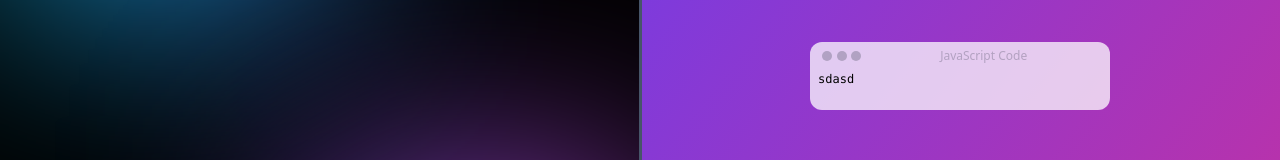
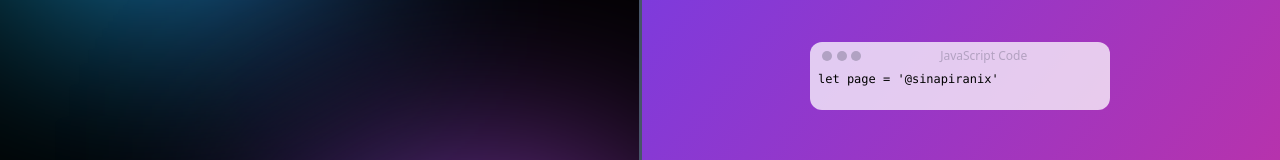
Before and after one commit to sinapirani/Azhdar, a Next.js app: page / in a window 1280 px wide. Shown: the part 324-484 px from the top of the page. Built offline with nearby package versions, Linux system fonts and the light colour scheme.

Commit message:
code mached by redux

```diff
--- a/components/tools.js
+++ b/components/tools.js
@@ -1,5 +1,7 @@
 import { useState } from "react"
 import Input from "./tools/input"
+import Trash from "./tools/bottons/trash"
+import Play from "./tools/bottons/play"
 
 export default function Tools({width}){
 
@@ -13,20 +15,8 @@ export default function Tools({width}){
             </div>
 
             <div className="h-1/2 w-full flex justify-start gap-x-5 pl-7 items-center ">
-
-                <button className=" z-20 flex justify-center items-center w-1/6 bg-transparent font-extrabold text-white/70 border-2 border-solid border-white/50 text-lg h-14 rounded-md hover:bg-white hover:text-fuchsia-500 duration-75" id="run">
-                    <svg xmlns="http://www.w3.org/2000/svg" className="h-11 w-11" fill="none" viewBox="0 0 24 24" stroke="currentColor" strokeWidth={2}>
-                        <path strokeLinecap="round" strokeLinejoin="round" d="M14.752 11.168l-3.197-2.132A1 1 0 0010 9.87v4.263a1 1 0 001.555.832l3.197-2.132a1 1 0 000-1.664z" />
-                        <path strokeLinecap="round" strokeLinejoin="round" d="M21 12a9 9 0 11-18 0 9 9 0 0118 0z" />
-                    </svg>
-                </button>
-
-                <button className=" z-20 flex justify-center items-center w-1/6 font-extrabold text-white/70 text-lg h-14 border-2 border-solid border-white/50 rounded-md hover:bg-white hover:text-fuchsia-500 duration-75" id="run">
-                    <svg xmlns="http://www.w3.org/2000/svg" className="h-10 w-10" fill="none" viewBox="0 0 24 24" stroke="currentColor" strokeWidth={2}>
-                        <path strokeLinecap="round" strokeLinejoin="round" d="M19 7l-.867 12.142A2 2 0 0116.138 21H7.862a2 2 0 01-1.995-1.858L5 7m5 4v6m4-6v6m1-10V4a1 1 0 00-1-1h-4a1 1 0 00-1 1v3M4 7h16" />
-                    </svg>
-                </button>
-
+                <Play/>
+                <Trash/>
             </div>
 
 
--- a/components/tools/bottons/play.js
+++ b/components/tools/bottons/play.js
@@ -0,0 +1,14 @@
+
+
+
+export default function Play(){
+
+    return(
+        <button className=" z-20 flex justify-center items-center w-1/6 bg-transparent font-extrabold text-white/70 border-2 border-solid border-white/50 text-lg h-14 rounded-md hover:bg-white hover:text-fuchsia-500 duration-75" id="run">
+            <svg xmlns="http://www.w3.org/2000/svg" className="h-11 w-11" fill="none" viewBox="0 0 24 24" stroke="currentColor" strokeWidth={2}>
+                <path strokeLinecap="round" strokeLinejoin="round" d="M14.752 11.168l-3.197-2.132A1 1 0 0010 9.87v4.263a1 1 0 001.555.832l3.197-2.132a1 1 0 000-1.664z" />
+                <path strokeLinecap="round" strokeLinejoin="round" d="M21 12a9 9 0 11-18 0 9 9 0 0118 0z" />
+            </svg>
+        </button>
+    )
+}
--- /dev/null
+++ b/components/tools/bottons/trash.js
@@ -0,0 +1,12 @@
+
+
+export default function Trash(){
+
+    return(
+        <button className=" z-20 flex justify-center items-center w-1/6 font-extrabold text-white/70 text-lg h-14 border-2 border-solid border-white/50 rounded-md hover:bg-white hover:text-fuchsia-500 duration-75" id="run">
+            <svg xmlns="http://www.w3.org/2000/svg" className="h-10 w-10" fill="none" viewBox="0 0 24 24" stroke="currentColor" strokeWidth={2}>
+                <path strokeLinecap="round" strokeLinejoin="round" d="M19 7l-.867 12.142A2 2 0 0116.138 21H7.862a2 2 0 01-1.995-1.858L5 7m5 4v6m4-6v6m1-10V4a1 1 0 00-1-1h-4a1 1 0 00-1 1v3M4 7h16" />
+            </svg>
+        </button>
+    )
+}
--- a/components/tools/input.js
+++ b/components/tools/input.js
@@ -1,11 +1,14 @@
-
-
 import React from 'react';
+import {useDispatch, useSelector} from "react-redux";
+import {setCode} from '../../store/codeSlice';
 
 function Input({}) {
+
+    const dispatch = useDispatch();
+
     return (
         <>
-            <pre><code className="border-1  text-white border-black border-solid active:border-0" contentEditable="" id="input">let page = '@sinapiranix'</code></pre>
+            <pre><code onInput={(e)=>dispatch(setCode(e.currentTarget.innerHTML))} className="border-1  text-white border-black border-solid active:border-0" contentEditable="" id="input">let page = '@sinapiranix'</code></pre>
         </>
     );
 }
--- a/components/zone/code.js
+++ b/components/zone/code.js
@@ -2,8 +2,13 @@
 
 
 import React from 'react';
+import { useDispatch, useSelector } from 'react-redux';
+import { useState } from 'react';
 
 function Code({}) {
+
+    const code = useSelector(state => state.Code.code)
+
     return (
         <div className=' min-w-[100px] '>
 
@@ -26,7 +31,7 @@ function Code({}) {
 
                 <div id="codeContiner" className="w-full max-w-full overflow-y-scroll min-h-10 ">
 
-                    <pre className="w-full py-3l overflow-hidden px-2"><div className="w-full select-none text-[12px] overflow-hidden language-javascript" id="code">sdasd</div></pre>
+                    <pre className="w-full py-3l overflow-hidden px-2"><div className="w-full select-none text-[12px] overflow-hidden language-javascript" id="code">{code}</div></pre>
 
                 </div>
 
--- /dev/null
+++ b/store/codeSlice.js
@@ -0,0 +1,17 @@
+import { createSlice } from "@reduxjs/toolkit"
+
+export const codeSlice = createSlice({
+    name: "code",
+    initialState: {
+        code: "let page = '@sinapiranix'",
+    },
+    reducers: {
+        setCode: (state, action) => {
+            state.code = action.payload;
+        },
+    },
+})
+
+
+export const { setCode } = codeSlice.actions;
+export default codeSlice.reducer
--- a/store/playSlice.js
+++ b/store/playSlice.js
@@ -7,7 +7,6 @@ export const playSlice = createSlice({
         code: ''
     },
     reducers:{
-
         changeCode: ()=>{state,action=>{
             state.code = action.payload
         }}
--- a/store/store.js
+++ b/store/store.js
@@ -1,8 +1,10 @@
 import { configureStore } from "@reduxjs/toolkit";
-import Play, { playSlice } from './playSlice'
+import Play from './playSlice'
+import Code from './codeSlice'
 
 export const store = configureStore({
     reducer:{
-        Play: playSlice
+        Play,
+        Code
     }
 })
```
